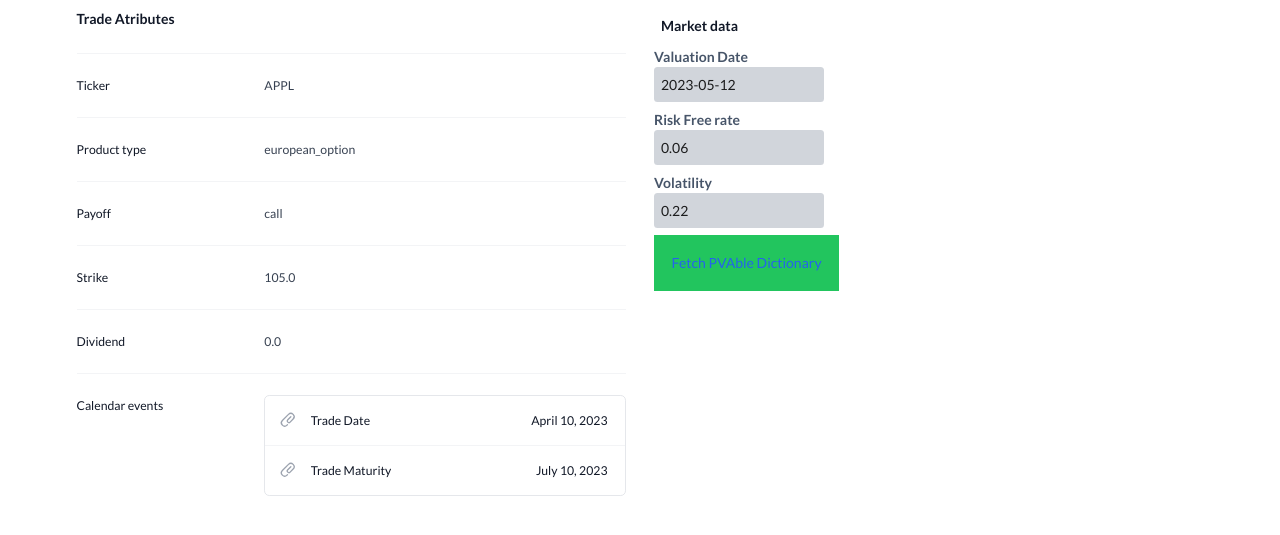
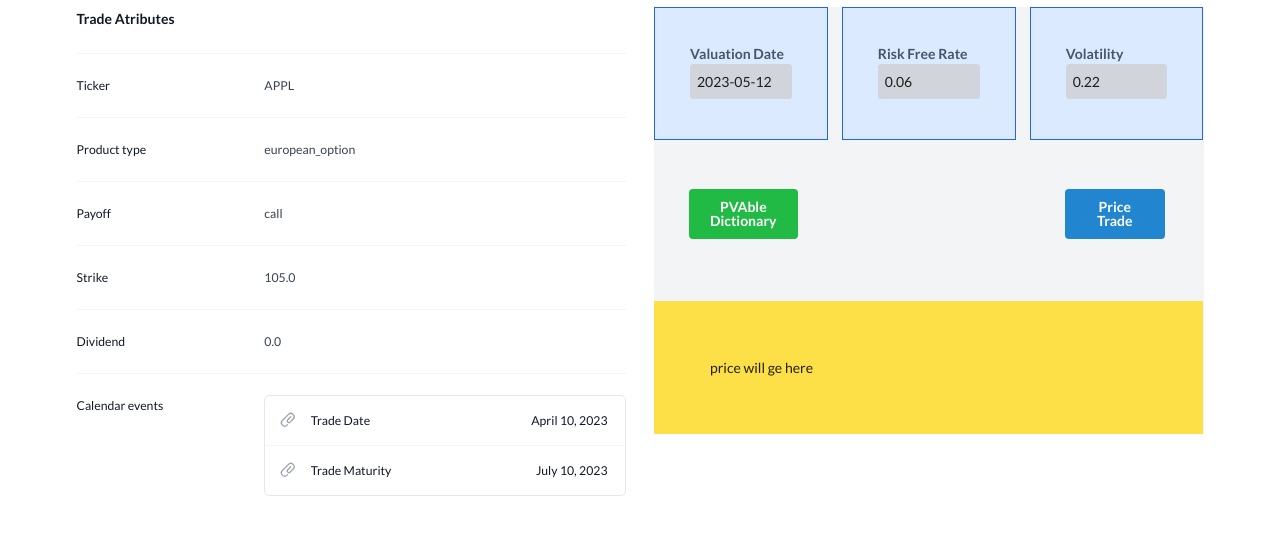
Before and after one commit to krzysiekbienias/numeraire, a Django app: page /home-page/eq-dashboard/trade-book/1 in a window 1280 px wide. Shown: the part 42-577 px from the top of the page. Run offline with Django 5.2, Linux system fonts and the light colour scheme; data comes from the database, SQL or seed files in the repository; some libraries are stand-ins or nearby versions.

Commit message:
Split displaying pvable dict and pricing. Add better layout for 'single-trade.html'

```diff
--- a/wiener/static/wiener/single_trade.js
+++ b/wiener/static/wiener/single_trade.js
@@ -55,8 +55,9 @@ postForm.addEventListener('submit',e=>{
             });
             tableData += '</table>';
             $('#res').html(tableData);
+            const priceToDisplay=data.price.toFixed(2);
+            price.innerHTML=priceToDisplay;
 
-            price.innerHTML=data.price
         },
 
         error:function(error){
--- a/wiener/templates/wiener/single-trade.html
+++ b/wiener/templates/wiener/single-trade.html
@@ -79,40 +79,53 @@ single-trade
               </div>
             </dl>
           </div>
+    </div>
+
+    <div class="column" >
+
+      <form method="POST" id="market-data-form">
+      <div class="grid grid-cols-3 grid-rows-3 gap-4 w-100 bg-gray-100">
+          {% csrf_token %}
+          <div class="p-10 border border-blue-600 bg-blue-100 ">
+            <label for="{{market_data_form.valuation_date.id_for_label}}" class="block font-bold text-slate-600">Valuation Date</label>
+                    {{ market_data_form.valuation_date|add_class:"bg-gray-300 rounded p-2 w-full"}}
+          </div>
+
+          <div class="p-10 border border-blue-600 bg-blue-100">
+            <label for="{{market_data_form.valuation_date.id_for_label}}" class="block font-bold text-slate-600">Risk Free Rate</label>
+            {{ market_data_form.risk_free_rate|add_class:"bg-gray-300 rounded p-2 w-full"}}
+          </div>
+
+
+          <div class="p-10 border border-blue-600 bg-blue-100">
+            <label for="{{market_data_form.volatility.id_for_label}}" class="block font-bold text-slate-600">Volatility</label>
+
+                      {{ market_data_form.volatility|add_class:"bg-gray-300 rounded p-2 w-full"}}
+
+
+          </div>
+          <div class="p-10">
+            <button type="submit" class="ui positive button" id ="pv-able-btn">PVAble Dictionary</button>
+          </div>
+          <div class="p-10 col-start-3" >
+            <button type="submit" class="ui primary button" id ="pv-able-btn">Price Trade</button>
+          </div>
+
+          <div class="row-start-3 col-span-3">
+            <div class="container mx-auto bg-yellow-300 p-16">
+
+              price will ge here
+            </div>
+
+          </div>
+
+        </div>
+      </form>
 
 
 
     </div>
 
-    <div class="column" >
-        <h3 class="text-base font-semibold leading-7 text-gray-900 p-2">Market data </h3>
-        <form method="POST" id="market-data-form">
-          {% csrf_token %}
-            <div class="mb-2">
-              <label for="{{market_data_form.valuation_date.id_for_label}}" class="block font-bold text-slate-600">Valuation Date</label>
-
-                {{ market_data_form.valuation_date|add_class:"bg-gray-300 rounded p-2"}}
-
-            </div>
-            <div class="mb-2">
-              <label for="{{market_data_form.risk_free_rate.id_for_label}}" class="block font-bold text-slate-600">Risk Free rate</label>
-
-                {{ market_data_form.risk_free_rate|add_class:"bg-gray-300 rounded p-2"}}
-
-            </div>
-            <div class="mb-2">
-              <label for="{{market_data_form.volatility.id_for_label}}" class="block font-bold text-slate-600">Volatility</label>
-
-                {{ market_data_form.volatility|add_class:"bg-gray-300 rounded p-2"}}
-
-            </div>
-
-            <button type="submit" class="p-5 bg-green-500 text-blue-600" id ="pv-able-btn">Fetch PVAble Dictionary</button>
-        </form>
-    </div>
-
 <div id="res"></div>
-<br>
-<div id='price'> </div>
 
 {% endblock content %}
--- a/wiener/views.py
+++ b/wiener/views.py
@@ -3,6 +3,8 @@ from django.http import HttpResponse,HttpResponseNotFound,HttpResponseRedirect,J
 from .models import TradeBook,DerivativePrice
 from .forms import MarketForm
 from .src.wiener.analytical_methods import EuropeanPlainVanillaOption
+import decimal
+decimal.getcontext().prec=6
 
 # Create your views here.
 
```
